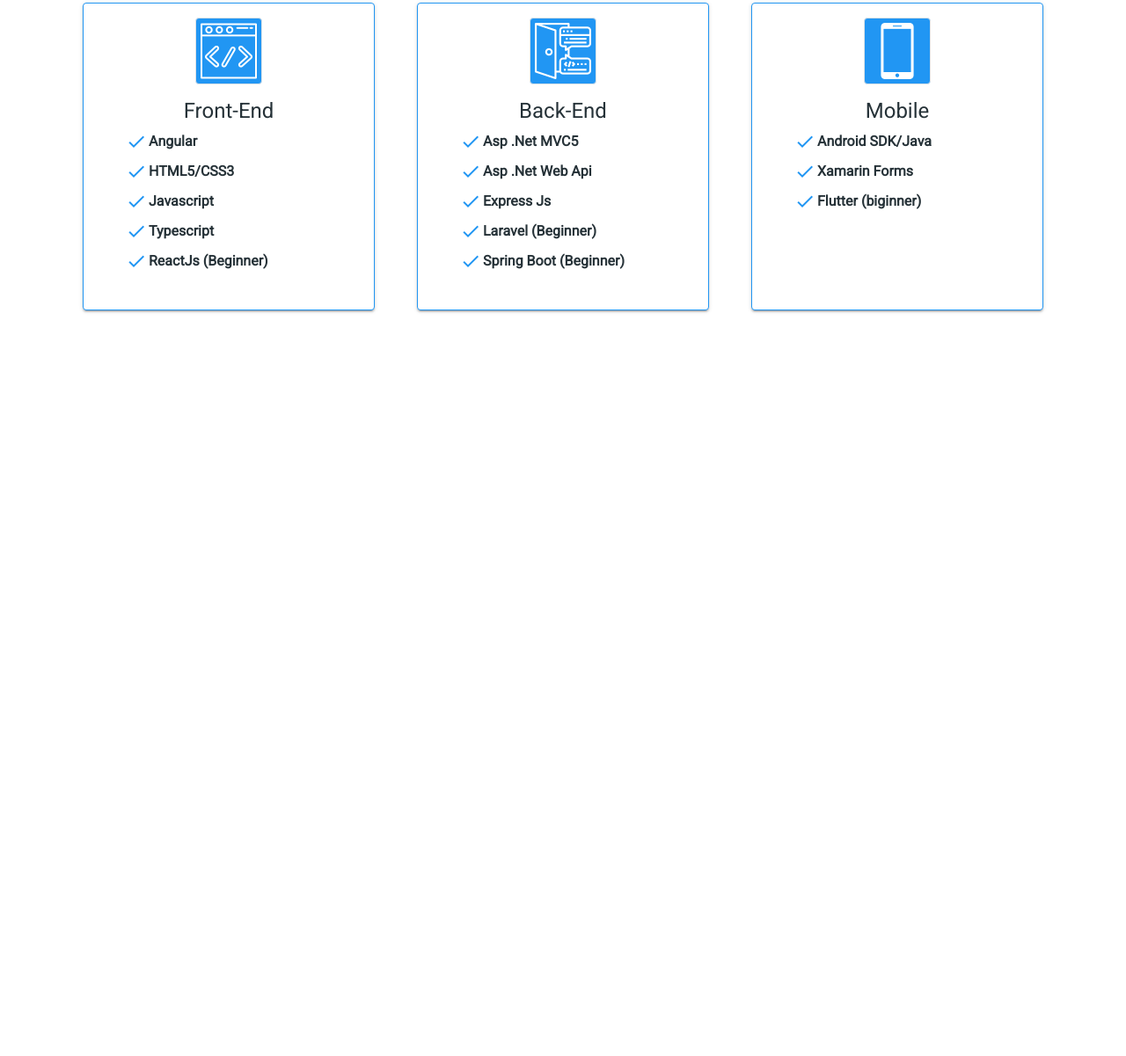
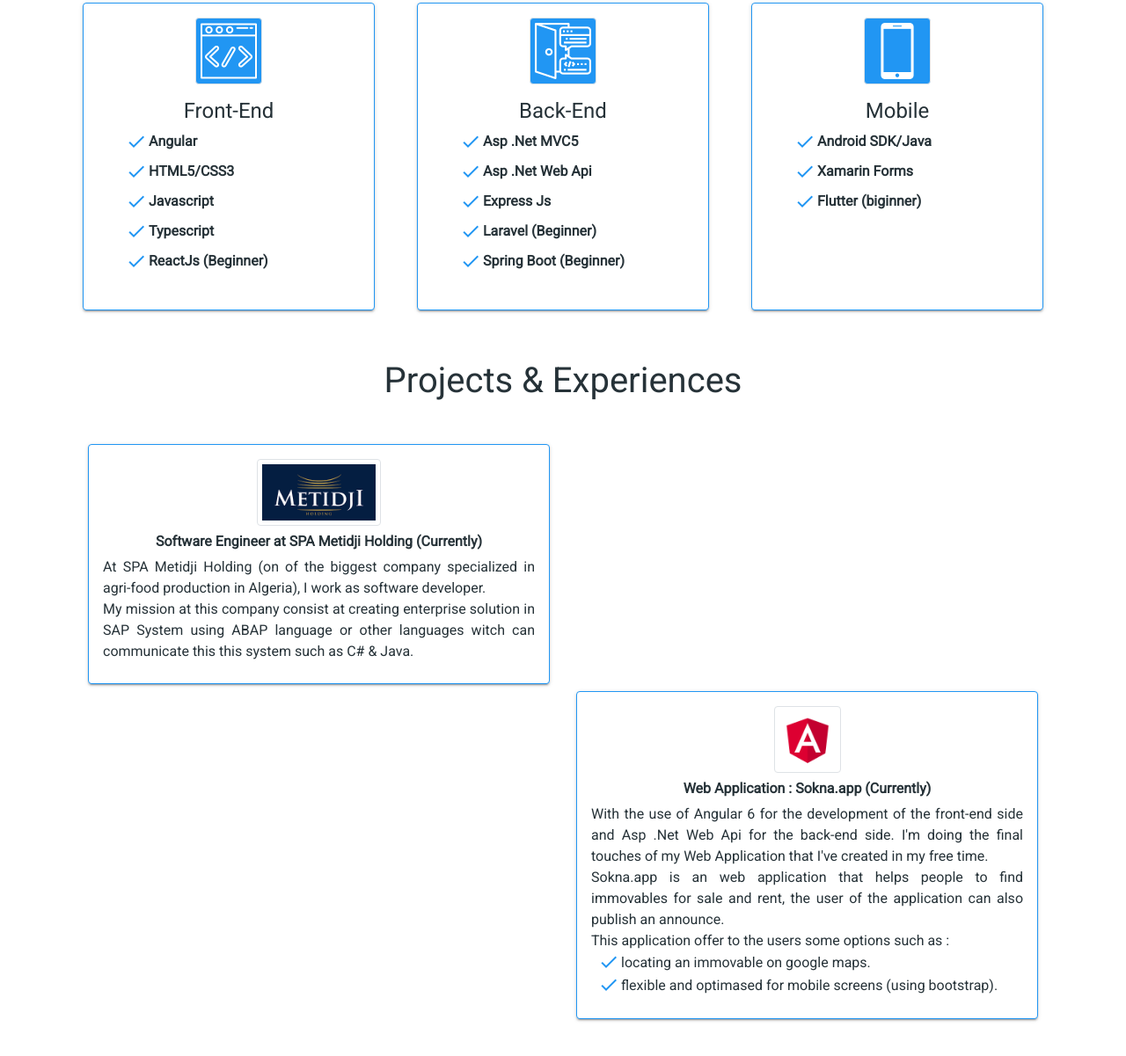
Before and after one commit to AbderrahmeneDZ/Portfolio, a plain HTML site: page index.html in a window 1280 px wide. Shown: the part 583-1784 px from the top of the page at 88% size. Before the commit the page ends 992 px from the top, so only its background shows below. Drawn offline with nearby package versions, Linux system fonts and the light colour scheme.

Commit message:
add some projects

```diff
--- a/index.html
+++ b/index.html
@@ -80,7 +80,7 @@
         <h1 class="text-center mb-5">Skills Overview</h1>
         <div class="row">
             <div class="col-md-4 mb-2 px-4">
-                <div class="card py-2">
+                <div class="card py-2 bordred">
                     <div class="card-img img-thumbnail rounded mx-auto d-block my-2">
                         <img class="" src="images/ic_front-end.png" alt="Front end">
                     </div>
@@ -93,7 +93,7 @@
                 </div>
             </div>
             <div class="col-md-4  mb-2 px-4">
-                <div class="card py-2">
+                <div class="card py-2 bordred">
                     <div class="card-img img-thumbnail rounded mx-auto d-block my-2">
                         <img class="" src="images/ic_back-end.png" alt="Front end">
                     </div>
@@ -106,7 +106,7 @@
                 </div>
             </div>
             <div class="col-md-4  mb-2 px-4">
-                <div class="card py-2">
+                <div class="card py-2 bordred">
                     <div class="card-img img-thumbnail rounded mx-auto d-block my-2">
                         <img class="" src="images/ic_mobile.png" alt="Front end">
                     </div>
@@ -123,8 +123,45 @@
 
     <!-- #region Projects & Experiences-->
 
-    <div class="container projects">
-
+    <div class="container mt-5 projects">
+        <h1 class="text-center mb-5">Projects & Experiences</h1>
+        <div class="d-flex justify-content-start">
+            <div class="col-md-6 mb-2">
+                <div class="card py-2 bordred px-2">
+                    <div class="card-img img-thumbnail rounded mx-auto d-block my-2">
+                        <img class="" src="images/ic_metidji.png" alt="Front end">
+                    </div>
+                    <h6 class="text-center"><b>Software Engineer at SPA Metidji Holding (Currently)</b></h6>
+                    <p class="text-justify px-2">
+                        At SPA Metidji Holding (on of the biggest company specialized in agri-food production in Algeria), I work as
+                        software developer.<br>
+                        My mission at this company consist at creating enterprise solution in SAP System using ABAP language or other
+                        languages witch can communicate this this system such as C# & Java.
+                    </p>
+                </div>
+            </div>
+        </div>
+        <div class="d-flex justify-content-end">
+            <div class="col-md-6 mb-2">
+                <div class="card py-2 bordred px-2">
+                    <div class="card-img img-thumbnail rounded mx-auto d-block my-2">
+                        <img class="" src="images/ic_angular.png" alt="Front end">
+                    </div>
+                    <h6 class="text-center"><b>Web Application : Sokna.app (Currently)</b></h6>
+                    <p class="text-justify px-2">
+                            With the use of Angular 6 for the development of the front-end side and Asp .Net Web Api for the back-end side. I'm doing the final touches of my Web Application that I've created in my free time.
+                            <br>
+                            Sokna.app is an web application that helps people to find immovables for sale and rent, the user of the application can also publish an announce.
+                            <br>
+                            This application offer to the users some options such as :
+                            <br>
+                            <span class="ml-2"><i class="material-icons">check</i>locating an immovable on google maps.</span>
+                            <br>
+                            <span class="ml-2"><i class="material-icons">check</i>flexible and optimased for mobile screens (using bootstrap).</span>
+                    </p>
+                </div>
+            </div>
+        </div>
     </div>
 
     <script src="https://code.jquery.com/jquery-3.3.1.slim.min.js" integrity="sha384-q8i/X+965DzO0rT7abK41JStQIAqVgRVzpbzo5smXKp4YfRvH+8abtTE1Pi6jizo"
--- a/style.css
+++ b/style.css
@@ -18,7 +18,7 @@ nav .fab{
     box-shadow: 0 3px 1px -2px rgba(0, 0, 0, .2), 0 2px 2px 0 rgba(0, 0, 0, .14), 0 1px 5px 0 rgba(0, 0, 0, .12);
 }
 
-.skills .card{
+.bordred{
     border: #2196F3 1px solid;
 }
 
@@ -47,6 +47,11 @@ nav .fab{
     min-height: 350px;
 }
 
+
+.projects .card-img{
+    background-color: white;
+}
+
 @media(max-width:500px){
     h1{
         font-size: 25px;
```
Also changed, not shown: images/ic_angular.png (added), images/ic_metidji.png (added).
